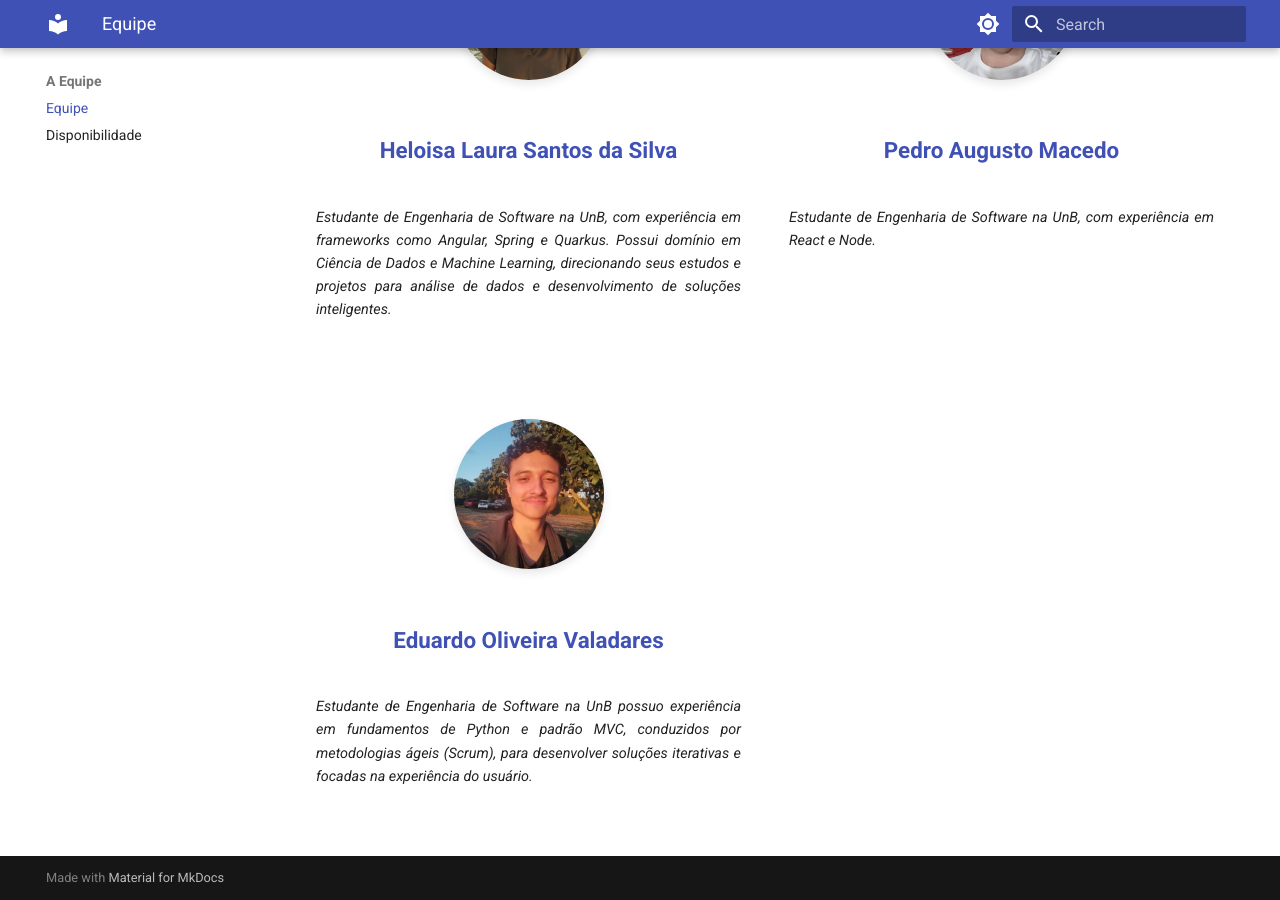
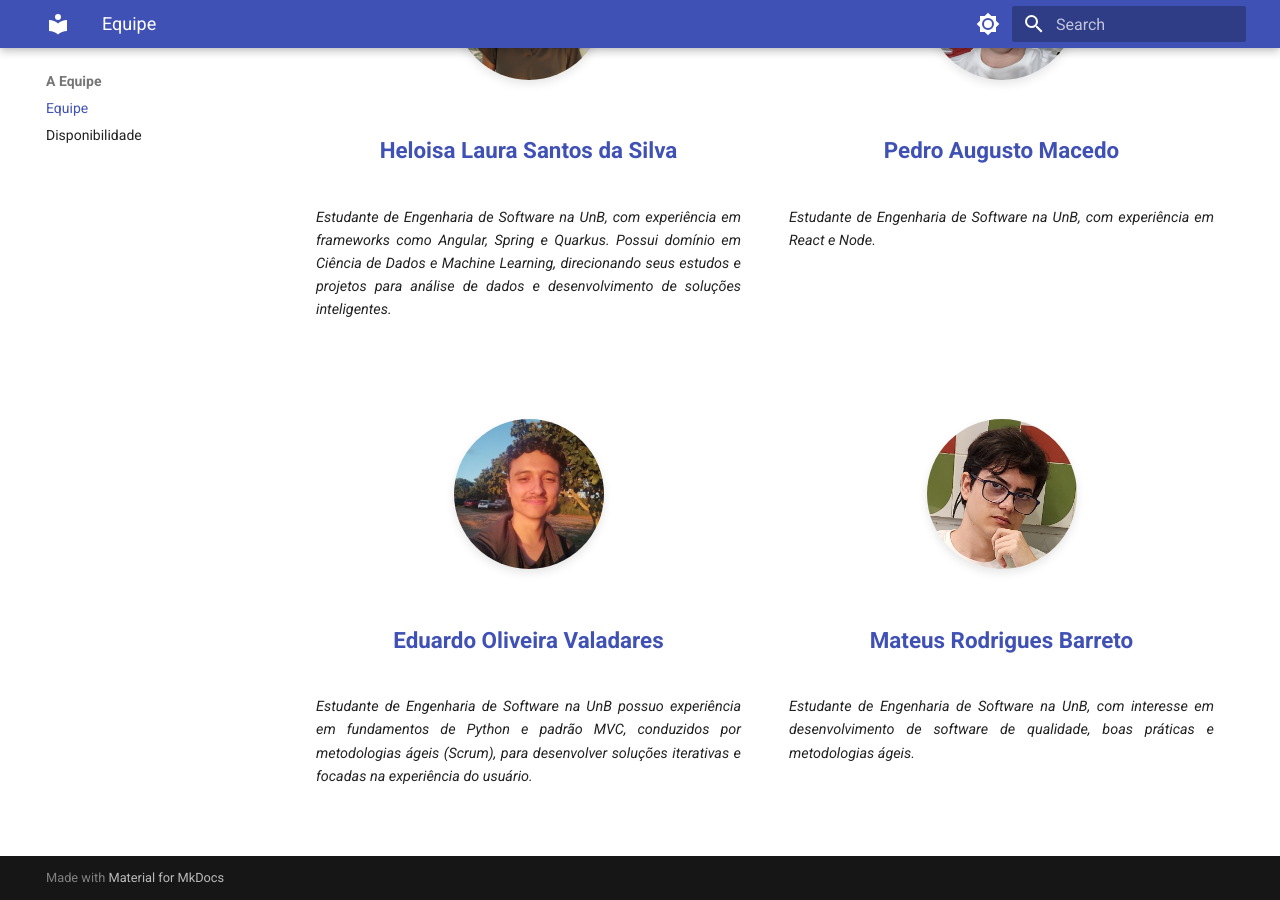
Before and after one commit to Interacao-Humano-Computador/2026.1-Grupo03, an MkDocs documentation site: the page built from docs/equipe/equipe.md, in a window 1280 px wide and 900 px high, scrolled down 886 px. Built offline with MkDocs 1.6.1 and Material for MkDocs 9.7.7, drawn with Linux system fonts in a browser that asks for light colours.

Commit message:
docs: add team member Mateus Barreto

```diff
--- a/docs/equipe/equipe.md
+++ b/docs/equipe/equipe.md
@@ -60,3 +60,14 @@ Conheça os membros responsáveis por este projeto da disciplina de Interação
 *Estudante de Engenharia de Software na UnB possuo experiência em fundamentos de Python e padrão MVC, conduzidos por metodologias ágeis (Scrum), para desenvolver soluções iterativas e focadas na experiência do usuário.*
 </div>
 </div>
+
+<div class="team-member" align="center" markdown>
+
+![Mateus Rodrigues Barreto](images/mateus.jpeg){ .team-avatar }
+
+<div class="team-name" markdown>[Mateus Rodrigues Barreto](https://github.com/Mateus0xC){: target="_blank" }</div>
+
+<div class="bio" markdown>
+*Estudante de Engenharia de Software na UnB, com interesse em desenvolvimento de software de qualidade, boas práticas e metodologias ágeis.*
+</div>
+</div>
```
Also changed, not shown: docs/equipe/images/mateus.jpeg (added).
